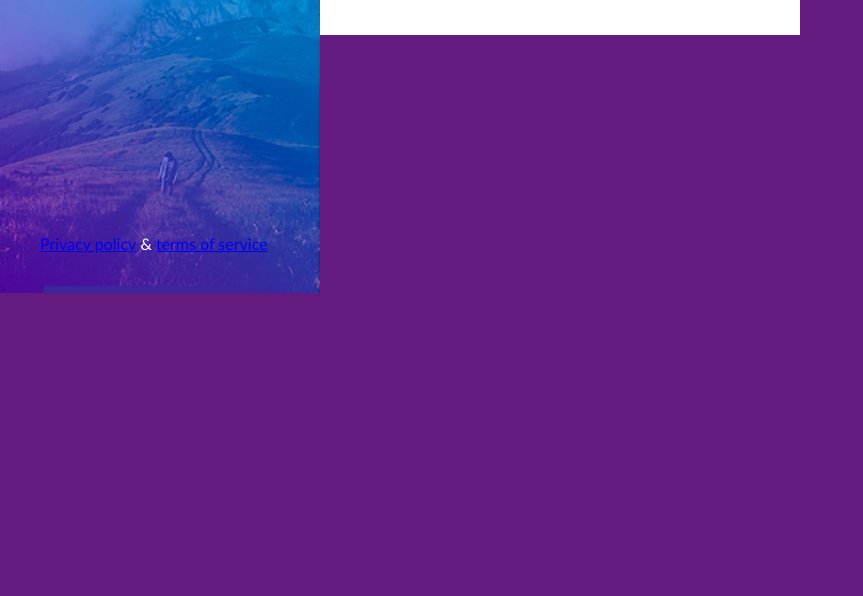
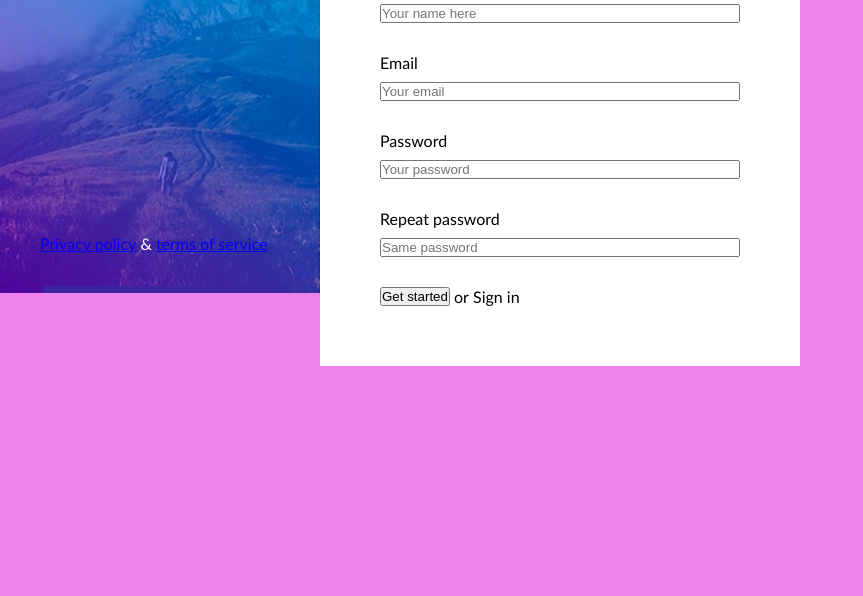
Before and after one commit to reginareg/5-sign-up, a website: page index.html in a window 1280 px wide. Shown: the part 204-800 px from the top of the page, without its empty margins (0-863 px from the left). Drawn offline with Linux system fonts and the light colour scheme.

Commit message:
Form refactoring

```diff
--- /dev/null
+++ b/css/form.css
@@ -0,0 +1,23 @@
+.form {
+    width: 100%;
+ }
+
+ .form > .form-row {
+    width: 100%;
+    margin-bottom: 30px;
+ }
+
+ .form > .form-row:last-child {
+    margin-bottom: 0;
+ }
+
+
+ .form > .form-row > .label {
+    width: 100%;
+    margin-bottom: 10px;
+    display: inline-block;
+ }
+
+ .form > .form-row > .input {
+    width: 100%;
+ }
--- a/css/main.css
+++ b/css/main.css
@@ -1,15 +1,3 @@
-body,
-body * {
-	margin: 0;
-	padding: 0;
-	vertical-align: top;
-	box-sizing: border-box;
-}
-body {
-	font-family: 'Gill Sans', 'Gill Sans MT', Calibri, 'Trebuchet MS', sans-serif;
-   background-color: #641B7F;
-}
-
 
 .container {
    width: 800px;
@@ -21,7 +9,6 @@ body {
    width: 40%;
    float: left;
    padding: 40px;
-   background-color: #00849E;
    background-image:url(../img/hill.png);
    color: #fff;
    background-position: center;
@@ -34,7 +21,7 @@ body {
    font-size: 40px;
    font-weight: normal;
 }
-.bottom-link {
+.bottom-links {
 
 }
 .bottom-links > .link {
@@ -47,3 +34,6 @@ body {
     padding: 60px;
     background-color: #fff;
 }
+.close {
+
+}
--- /dev/null
+++ b/css/reset.css
@@ -0,0 +1,11 @@
+body,
+body * {
+	margin: 0;
+	padding: 0;
+	vertical-align: top;
+	box-sizing: border-box;
+}
+body {
+	font-family: 'Gill Sans', 'Gill Sans MT', Calibri, 'Trebuchet MS', sans-serif;
+   background-color: violet;
+}
--- a/index.html
+++ b/index.html
@@ -13,6 +13,12 @@
     <link rel="mask-icon" href="./favicon/safari-pinned-tab.svg" color="#5bbad5">
     <meta name="msapplication-TileColor" content="#da532c">
     <meta name="theme-color" content="#ffffff">
+    <!-- base/reset -->
+    <link rel="stylesheet" href="./css/reset.css">
+    <!-- components -->
+    <link rel="stylesheet" href="./css/button.css">
+    <link rel="stylesheet" href="./css/form.css">
+    <!-- custom style -->
     <link rel="stylesheet" href="./css/main.css">
 </head>
 <body>
@@ -26,8 +32,30 @@
            </footer>
         </div>
          <div class="right-column">
-        RIGHT
-         </div>
+         <div class="close">x</div>
+         <form class="form">
+          <div class="form-row">
+            <label for="" class="label">Username</label>
+            <input type="text" class="input" placeholder="Your name here" required>
+          </div>
+          <div class="form-row">
+            <label for="" class="label">Email</label>
+            <input type="email" class="input" placeholder="Your email"required>
+          </div>
+          <div class="form-row">
+            <label for="" class="label">Password</label>
+            <input type="password" class="input" placeholder="Your password" required>
+          </div>
+          <div class="form-row">
+            <label for="" class="label">Repeat password</label>
+            <input type="password" class="input" placeholder="Same password" required>
+          </div>
+          <div class="form-row"></div>
+            <button type="submit">Get started</button>
+            <span>or</span>
+            <a htef="#">Sign in</a>
+         </form>
+        </div>
     </main>
 </body>
 </html>
```
Also changed, not shown: css/button.css (added).
